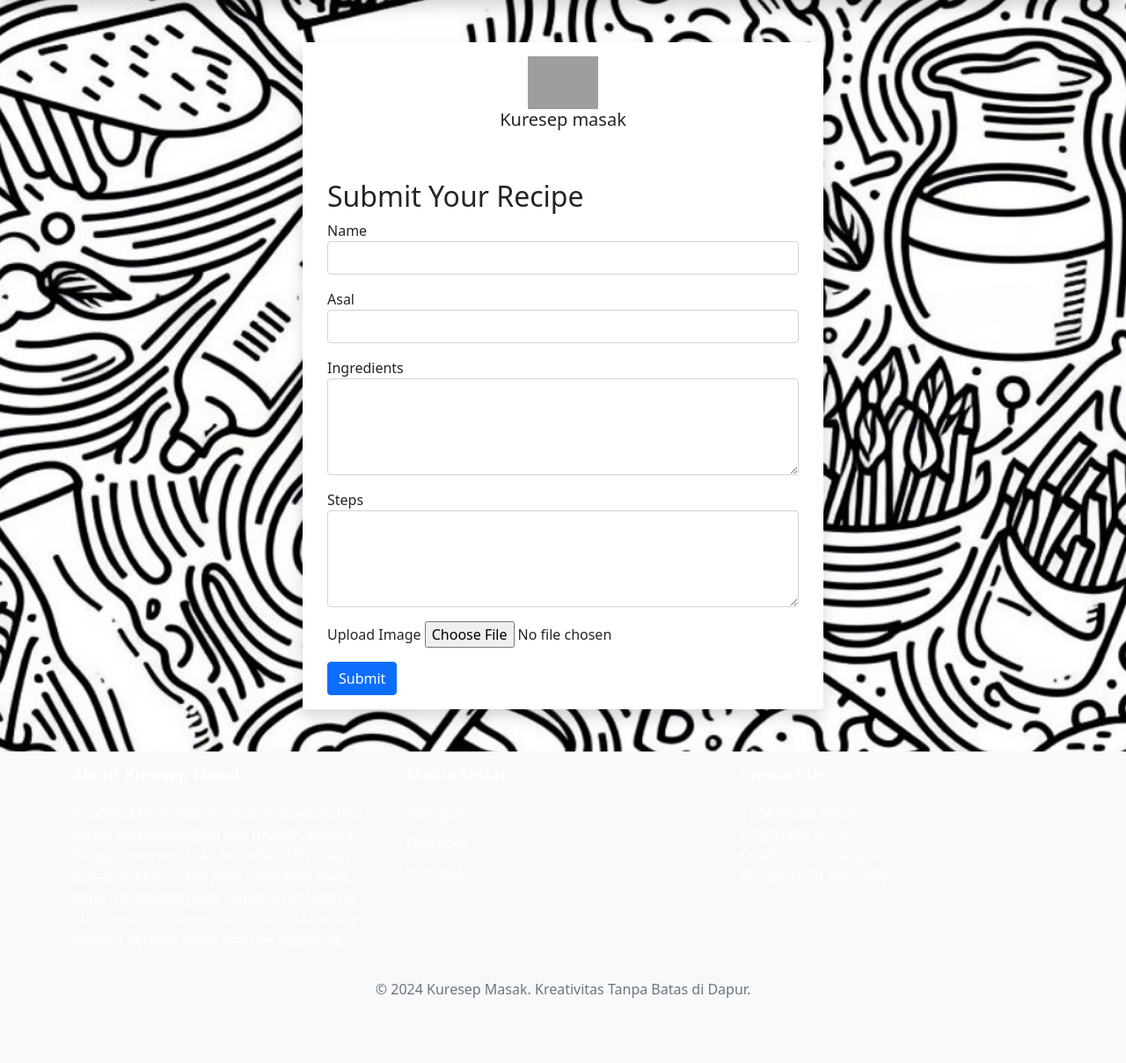
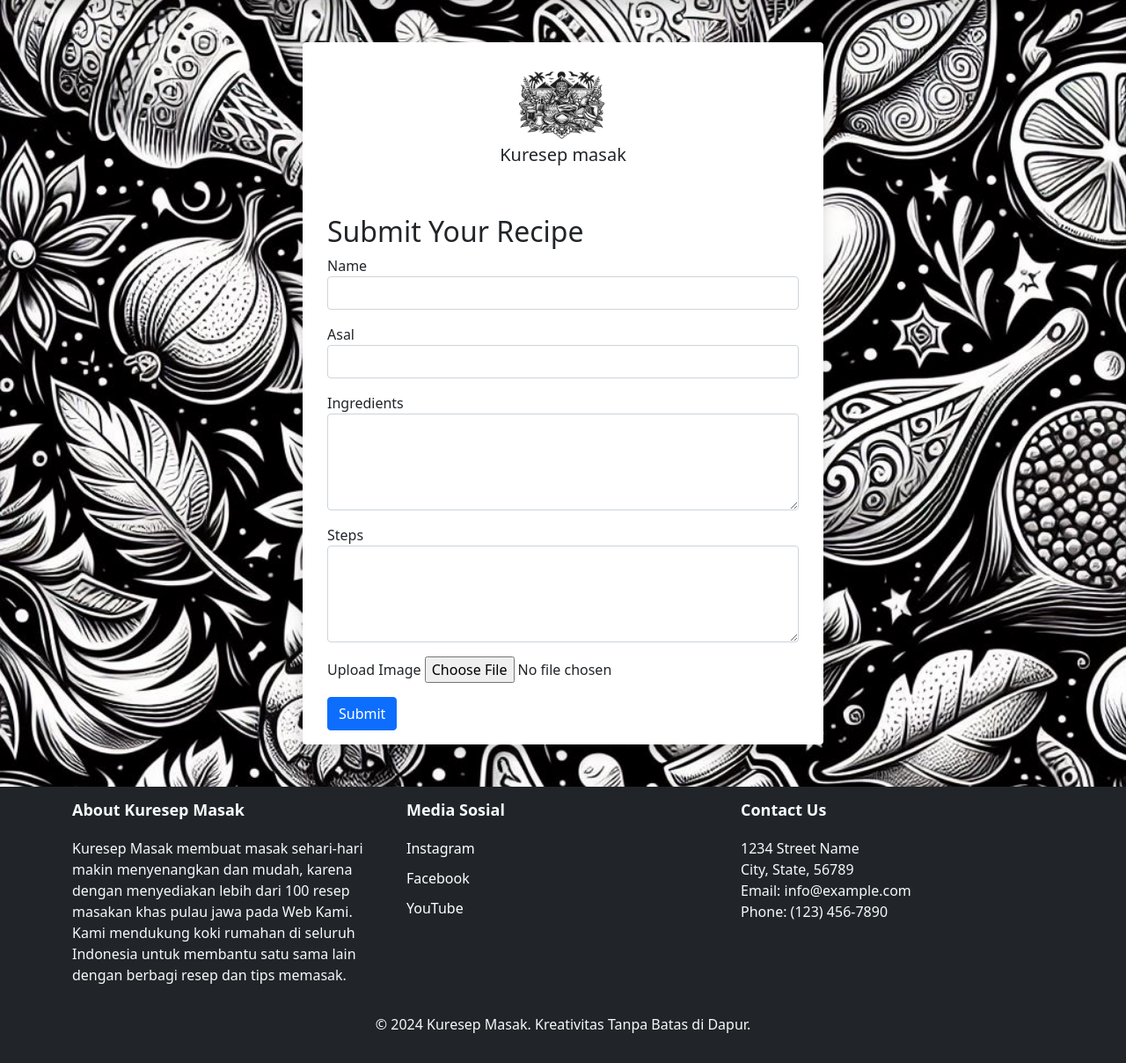
Before and after one commit to Corneldiii/ProjectResep, a Laravel app: page /t in a window 1280 px wide. Shown: the part 70-1278 px from the top of the page at 88% size. Before the commit the page ends 1204 px from the top, so only its background shows below. Run offline with Laravel 12, Linux system fonts and the light colour scheme; grey boxes are pictures that could not be loaded.

Commit message:
Narapikan tambahmenu

```diff
--- a/resources/views/TambahMenu.blade.php
+++ b/resources/views/TambahMenu.blade.php
@@ -15,7 +15,7 @@
     <style>
         body {
 
-            background: url('img/bg-inputresep.png');
+            background: url('img/InputResep.png');
             background-size: cover;
         }
     </style>
@@ -31,7 +31,7 @@
     <section class="d-flex justify-content-center align-item-center m-5">
         <div class="input-resep w-50 shadow p-3 rounded " style="background-color: white">
             <div class="d-flex flex-column justify-content-center align-items-center">
-                <img src="{{ asset('storage/img/logo.jpeg') }}" style="width: 80px" alt="">
+            <img src="/img/Logo_remove.png" alt="Logo" style="width: 100px;" class="mr-2">
                 <h5 class="mx-3">Kuresep masak</h5>
             </div>
 
@@ -66,7 +66,7 @@
     </section>
 
     <!-- Footer -->
-    <footer class="footer mt-auto py-3 bg-light">
+    <footer class="footer mt-auto py-3  bg-dark text-light">
         <div class="container">
             <div class="row">
                 <div class="col-md-4">
@@ -96,7 +96,7 @@
             </div>
             <div class="row mt-3">
                 <div class="col text-center">
-                    <p class="text-muted">&copy; 2024 Kuresep Masak. Kreativitas Tanpa Batas di Dapur.</p>
+                    <p class="footer-text">&copy; 2024 Kuresep Masak. Kreativitas Tanpa Batas di Dapur.</p>
                 </div>
             </div>
         </div>
```
Also changed, not shown: public/img/InputResep.png (added).
